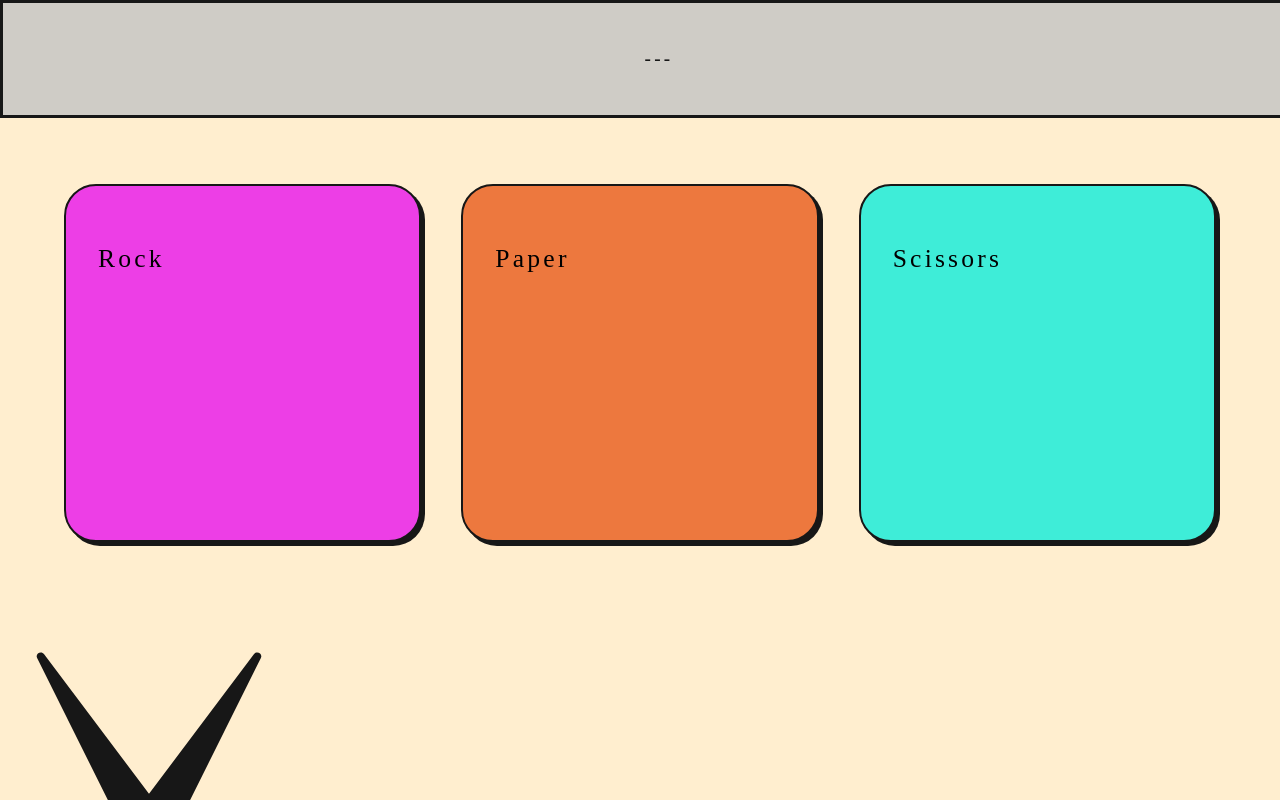
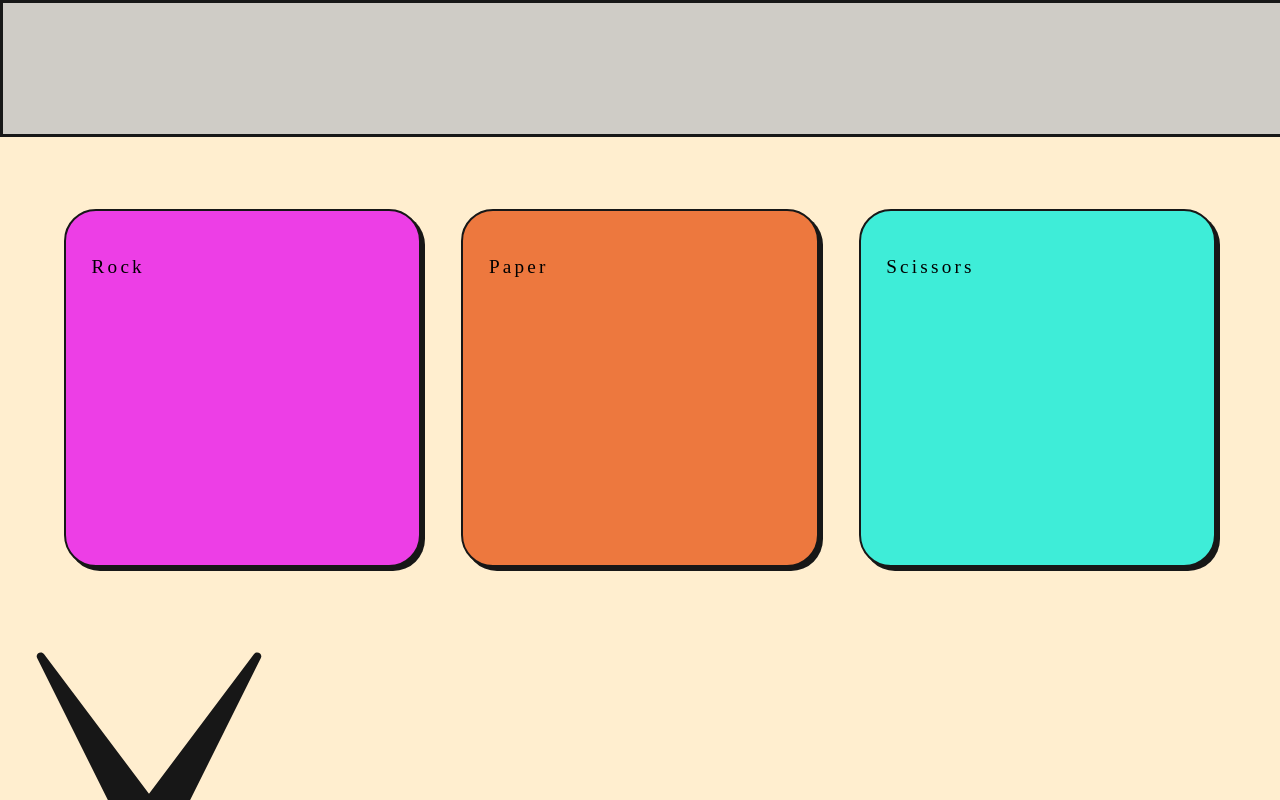
Before and after one commit to TomBeadie/RPS, a plain HTML site: page index.html in a window 1280 px wide. Shown: the top 800 px of the page. Drawn offline with Linux system fonts and the light colour scheme; a web font is replaced by a local one.

Commit message:
Minor aesthetic  adjustments

```diff
--- a/app.js
+++ b/app.js
@@ -53,5 +53,5 @@ function compare() {
 }
 
 function render() {
-  resultDisplayEl.textContent = `You chose ${playerChoice} and the computer chose ${computerChoice}. ${msg}.`;
+  resultDisplayEl.textContent = `You chose ${playerChoice}, computer chose ${computerChoice}. ${msg}.`;
 }
--- a/index.html
+++ b/index.html
@@ -11,7 +11,7 @@
   <body>
     <div class="page-wrapper">
       <div class="message-board" id="msg-board">
-        <h1 id="result-display">---</h1>
+        <h1 id="result-display"></h1>
       </div>
 
       <div class="inner-wrapper">
--- a/main.css
+++ b/main.css
@@ -4,6 +4,7 @@
 }
 
 body {
+  font-family: Baunk;
   background-color: #ffeecf;
   display: flex;
   flex-direction: column;
@@ -13,7 +14,6 @@ body {
 }
 
 h1 {
-  font-family: Baunk;
   font-size: 1.5vw;
   line-height: normal;
   letter-spacing: 0.2rem;
@@ -21,7 +21,7 @@ h1 {
 
 p {
   font-family: Baunk;
-  font-size: 2vw;
+  font-size: 1.5vw;
   line-height: normal;
   letter-spacing: 0.2rem;
 }
@@ -35,7 +35,7 @@ button {
   border-color: #171717;
   border-radius: 2rem;
   border-width: 2px;
-  padding: 2rem;
+  padding: 2vw;
   display: flex;
   box-shadow: 4px 4px #171717;
   transition-duration: 240ms;
@@ -67,7 +67,7 @@ button:hover {
   width: 100vw;
   background-color: #CFCCC6;
   color: #171717;
-  padding: 1rem;
+  padding: 2vw;
   word-break: break-all;
   border-style: solid;
   border-color: #171717;
```
